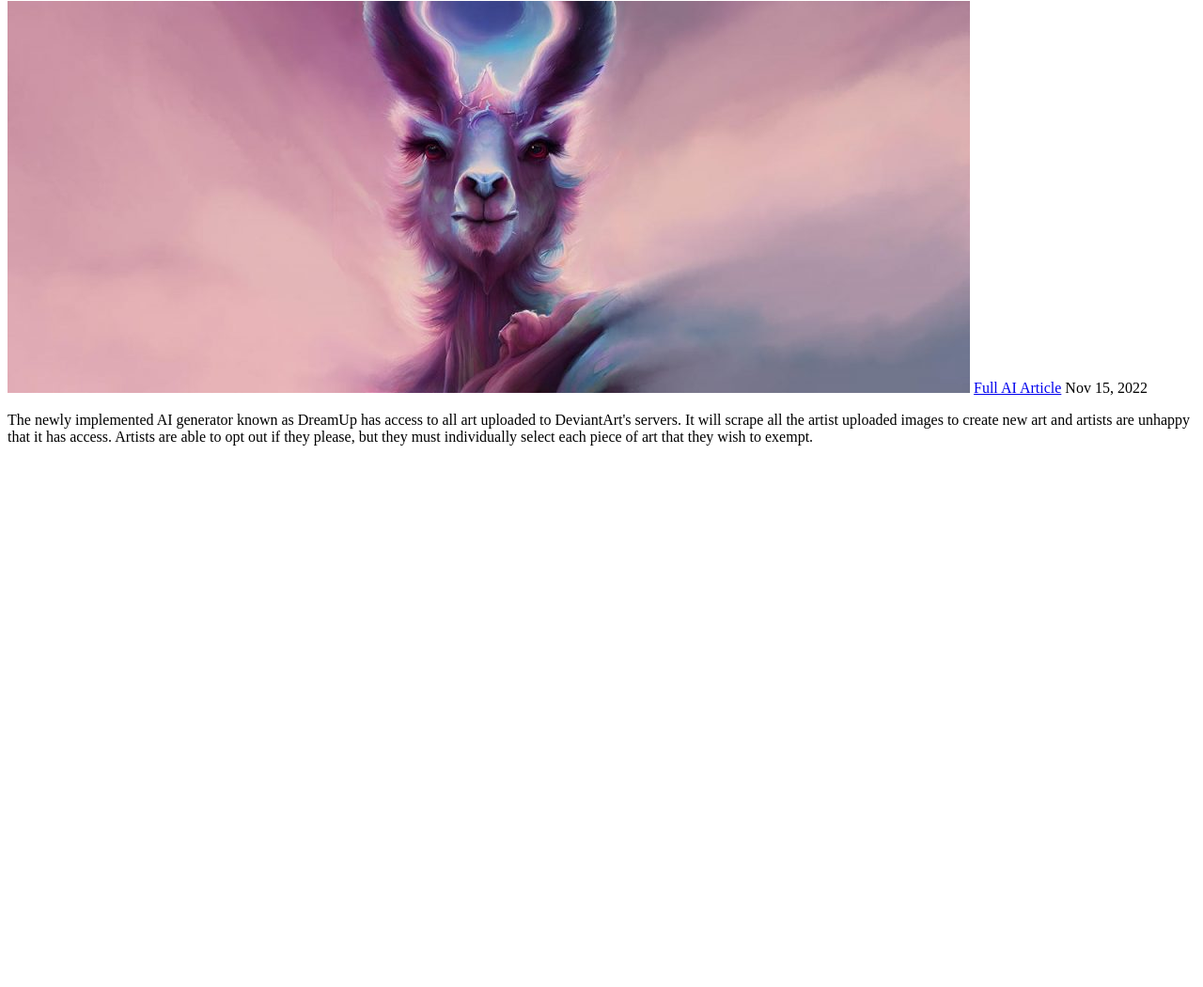
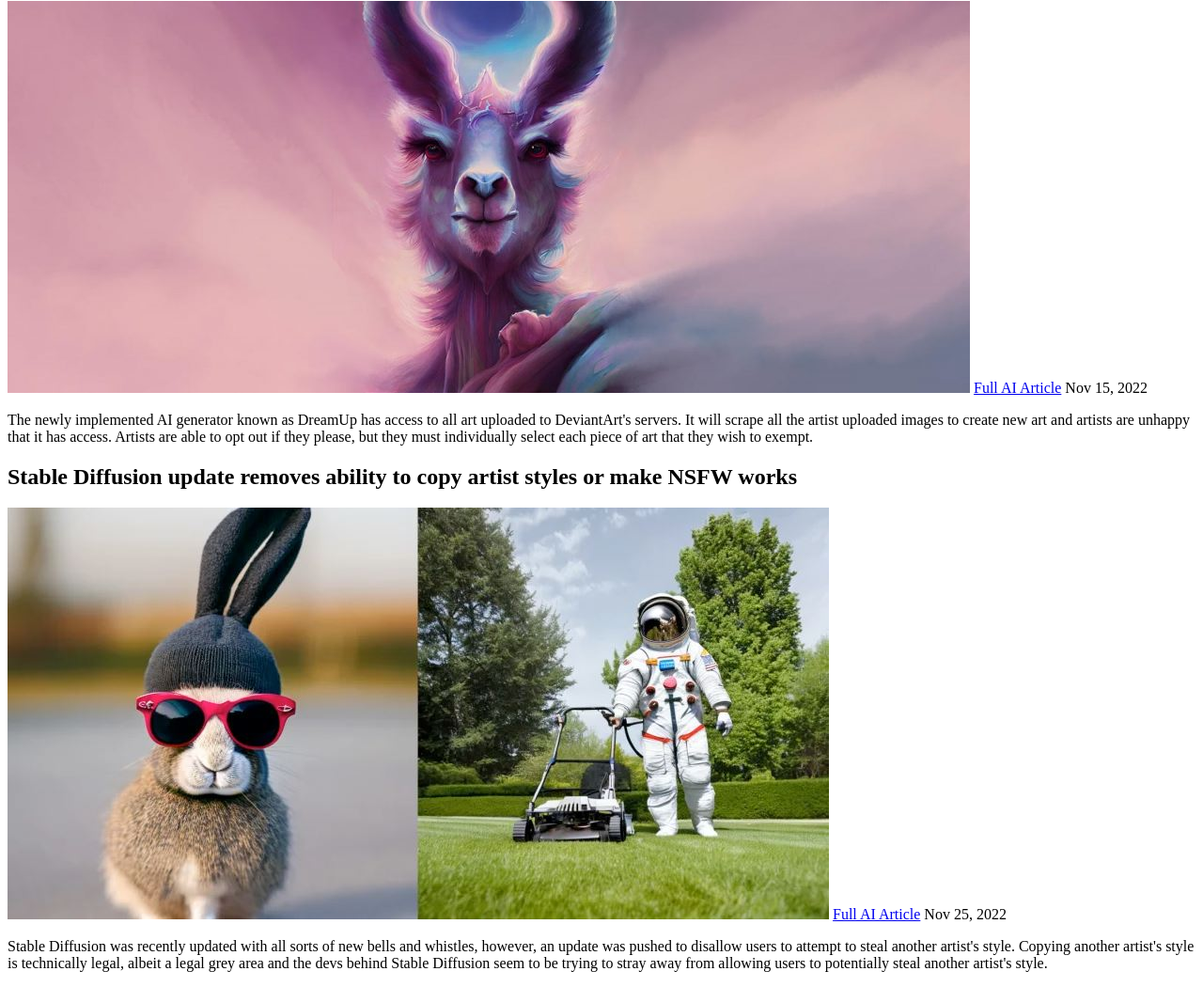
Before and after one commit to GremlinDilbert/blog_1500_05, a plain HTML site: page index.html in a window 1280 px wide. Shown: the part 1051-2101 px from the top of the page at 94% size. Before the commit the page ends 1541 px from the top, so only its background shows below. Drawn offline with Linux system fonts and the light colour scheme.

Commit message:
Another Weekly Commit!!

```diff
--- a/index.html
+++ b/index.html
@@ -30,6 +30,17 @@
                 Artists are able to opt out if they please, but they must individually select each piece of art that they wish to exempt.
             </p>
         </article>
+
+        <article>
+            <h2>Stable Diffusion update removes ability to copy artist styles or make NSFW works</h2>
+            <img src="/images/Stablediffusion.JPG" alt="Stabled Diffusion generated art">
+            <a href="https://www.engadget.com/stable-diffusion-version-2-update-artist-styles-nsfw-work-124513511.html">Full AI Article</a>
+            <time>Nov 25, 2022</time>
+            <p>Stable Diffusion was recently updated with all sorts of new bells and whistles, however, an update was pushed to disallow
+                users to attempt to steal another artist's style. Copying another artist's style is technically legal, albeit a legal grey area
+                and the devs behind Stable Diffusion seem to be trying to stray away from allowing users to potentially steal another artist's style.
+            </p>
+        </article>
         <!-- end of sample -->
     </main>
 </body>
```
Also changed, not shown: images/Stablediffusion.JPG (added).
